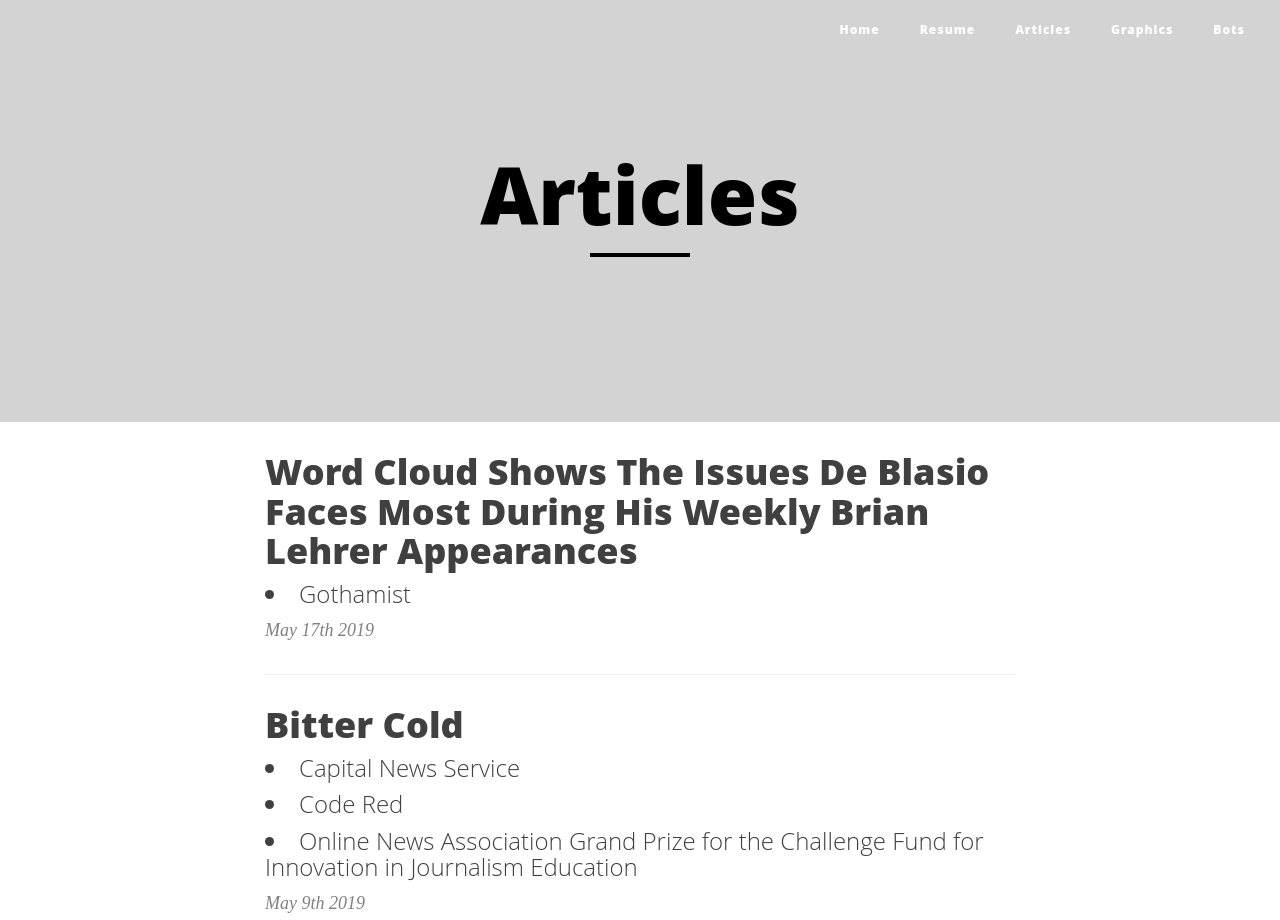
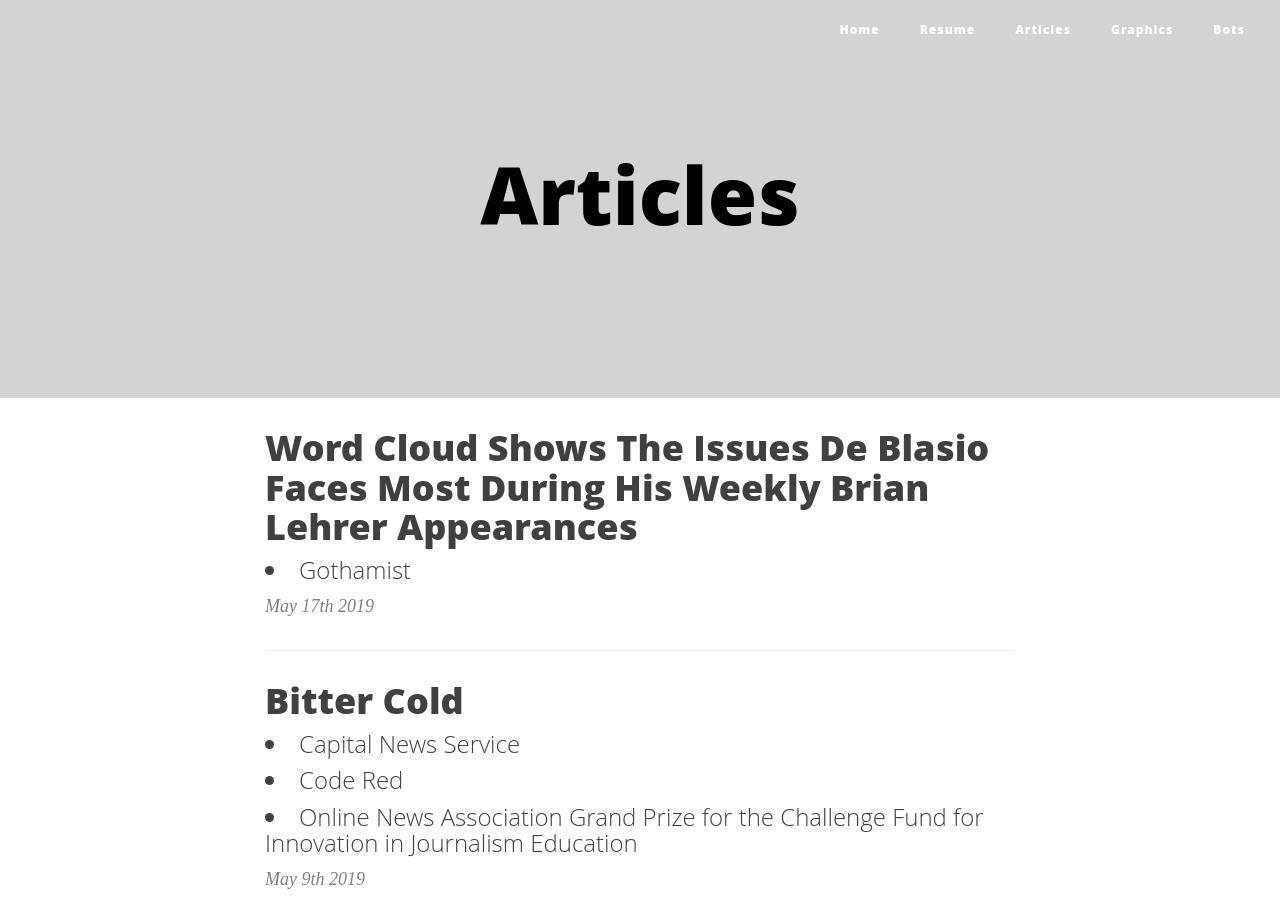
Before and after one commit to jagluck/jagluck.github.io, a plain HTML site: page articles.html in a window 1280 px wide. Shown: the top 920 px of the page. Drawn offline with Linux system fonts and the light colour scheme.

Commit message:
actually lets hide it

```diff
--- a/articles.html
+++ b/articles.html
@@ -79,7 +79,7 @@
                 <div class="col-lg-8 col-lg-offset-2 col-md-10 col-md-offset-1">
                     <div class="site-heading">
                         <h1 class = "dark-text">Articles</h1>
-                        <hr class="dark-h1">
+                        <!-- <hr class="dark-h1"> -->
                     </div>
                 </div>
             </div>
```
Also changed, not shown: bots.html (+1 -1 lines), graphics.html (+1 -1 lines), index.html (+1 -1 lines), resume.html (+1 -1 lines).
